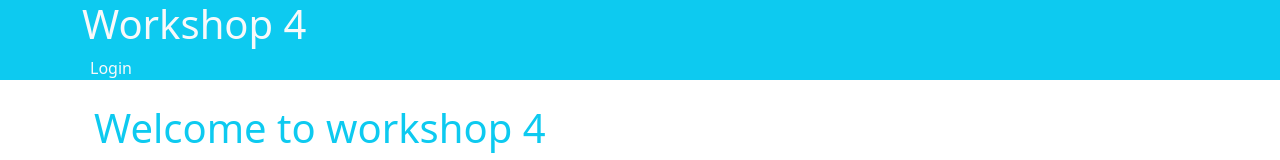
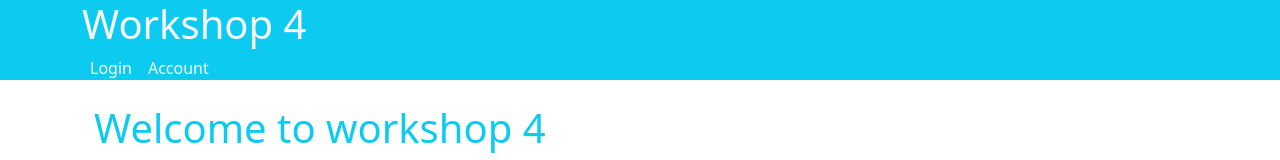
Before and after one commit to micapiacenza/workshop4-5, an Angular app: page / in a window 1280 px wide. Shown: the top 160 px of the page. Built offline with nearby package versions, Linux system fonts and the light colour scheme.

Commit message:
Adding comment and wip of ngIf

```diff
--- a/src/app/common/app-bar/app-bar.component.html
+++ b/src/app/common/app-bar/app-bar.component.html
@@ -6,7 +6,9 @@
         <div>
          <ul class="nav navbar-nav mr-auto navbar-right">
            <li><a class="nav-link d-inline p-2 text-light" routerLink="/login">Login</a></li>
-           <li *ngIf="isUserLoggedIn"><a class="nav-link d-inline p-2 text-light" routerLink="/account">Account</a></li>
+<!--           <ng-container *ngIf="isUserLoggedIn | async">-->
+            <li><a class="nav-link d-inline p-2 text-light" routerLink="/account">Account</a></li>
+<!--           </ng-container>-->
           </ul>
         </div>
       </div>
--- a/src/app/common/services/user.service.ts
+++ b/src/app/common/services/user.service.ts
@@ -6,6 +6,6 @@ import { BehaviorSubject } from 'rxjs';
 })
 export class UserService {
   public isUserLoggedInSubject = new BehaviorSubject<boolean>(false);
-
+  // Auth guards: protecting a route
   constructor() {}
 }
```
